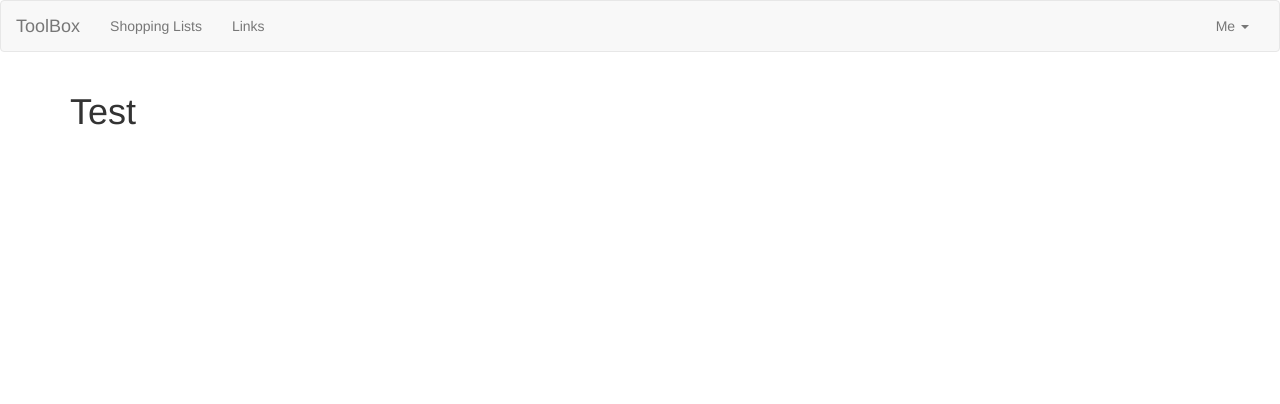
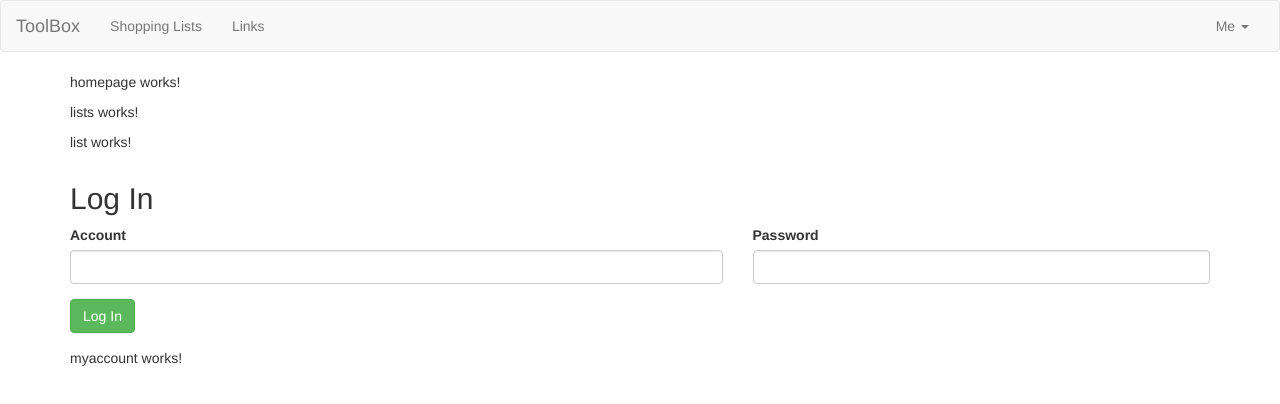
Before and after one commit to ryan-learning-git/ToolBoxJS, an Angular app: page / in a window 1280 px wide. Shown: the top 404 px of the page. Built offline with nearby package versions, Linux system fonts and the light colour scheme.

Commit message:
Moved some bits, added the beginnings of the login form.

```diff
--- a/src/app/app.component.html
+++ /dev/null
@@ -1,8 +0,0 @@
-<app-header></app-header>
-<div class="container">
-  <div class="row">
-    <div class="col-md-12">
-      <h1>Test</h1>
-    </div>
-  </div>
-</div>
--- a/src/app/app.module.ts
+++ b/src/app/app.module.ts
@@ -2,7 +2,7 @@ import { BrowserModule } from '@angular/platform-browser';
 import { NgModule } from '@angular/core';
 
 
-import { AppComponent } from './app.component';
+import { AppComponent } from './root/app.component';
 import { HeaderComponent } from './components/page-furniture/header/header.component';
 import {HttpClientModule} from '@angular/common/http';
 import {FormsModule} from '@angular/forms';
--- a/src/app/components/functions/login/login.component.html
+++ b/src/app/components/functions/login/login.component.html
@@ -1,3 +1,32 @@
-<p>
-  login works!
-</p>
+<div class="row">
+  <div class="col-xs-12">
+    <h2>Log In</h2>
+    <form>
+      <div class="row">
+        <div class="col-sm-7 form-group">
+          <label for="username">Account</label>
+          <input
+            type="text"
+            id="username"
+            class="form-control"
+            #usernameInput
+          />
+        </div>
+        <div class="col-sm-5 form-group">
+          <label for="password">Password</label>
+          <input
+            type="password"
+            id="password"
+            class="form-control"
+            #passwordInput
+          />
+        </div>
+      </div>
+      <div class="row">
+        <div class="col-sm-12 form-group">
+          <button class="btn btn-success" type="submit" (click)="doLogIn()">Log In</button>
+        </div>
+      </div>
+    </form>
+  </div>
+</div>
--- a/src/app/components/functions/login/login.component.ts
+++ b/src/app/components/functions/login/login.component.ts
@@ -1,4 +1,4 @@
-import { Component, OnInit } from '@angular/core';
+import {Component, ElementRef, OnInit, ViewChild} from '@angular/core';
 
 @Component({
   selector: 'app-login',
@@ -7,9 +7,19 @@ import { Component, OnInit } from '@angular/core';
 })
 export class LoginComponent implements OnInit {
 
+  @ViewChild('usernameInput') nameInputRef: ElementRef;
+  @ViewChild('passwordInput') passwordInputRef: ElementRef;
+
   constructor() { }
 
   ngOnInit() {
   }
 
+  doLogIn() {
+    const username = this.nameInputRef.nativeElement.value;
+    const password = this.passwordInputRef.nativeElement.value;
+    console.log('name is ', username, ' and password is ', password);
+    //TODO: get token etc for logged in user
+  }
+
 }
--- /dev/null
+++ b/src/app/root/app.component.html
@@ -0,0 +1,34 @@
+<app-header></app-header>
+<div class="container">
+  <div class="row">
+    <div class="col-md-12">
+
+      <app-homepage></app-homepage>
+
+    </div>
+  </div>
+  <div class="row">
+    <div class="col-md-12">
+      <app-lists></app-lists>
+    </div>
+  </div>
+
+  <div class="row">
+    <div class="col-md-12">
+      <app-list></app-list>
+    </div>
+  </div>
+
+  <div class="row">
+    <div class="col-md-12">
+      <app-login></app-login>
+    </div>
+  </div>
+
+  <div class="row">
+    <div class="col-md-12">
+      <app-myaccount></app-myaccount>
+    </div>
+  </div>
+
+</div>
```
Also changed, not shown: src/app/root/app.component.css (added), src/app/root/app.component.ts (renamed from src/app/app.component.ts), 1 other file (tests, documents, lock files or other folders).
